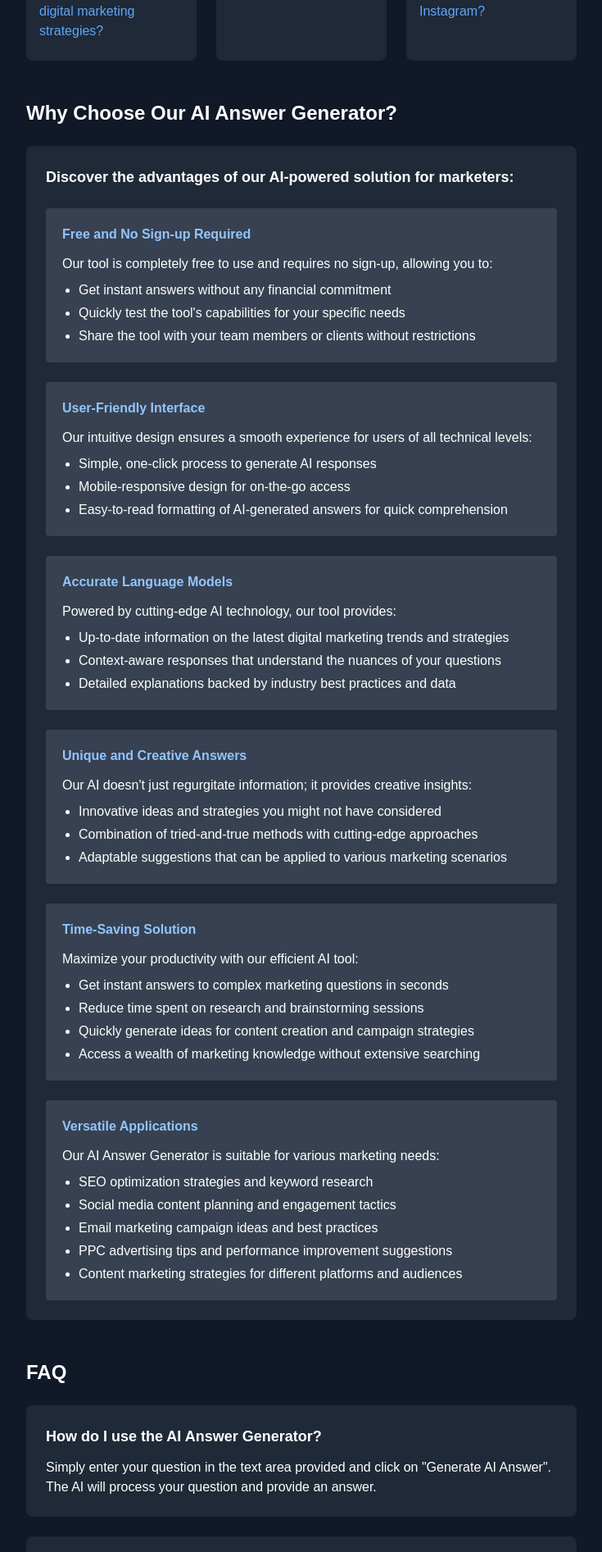
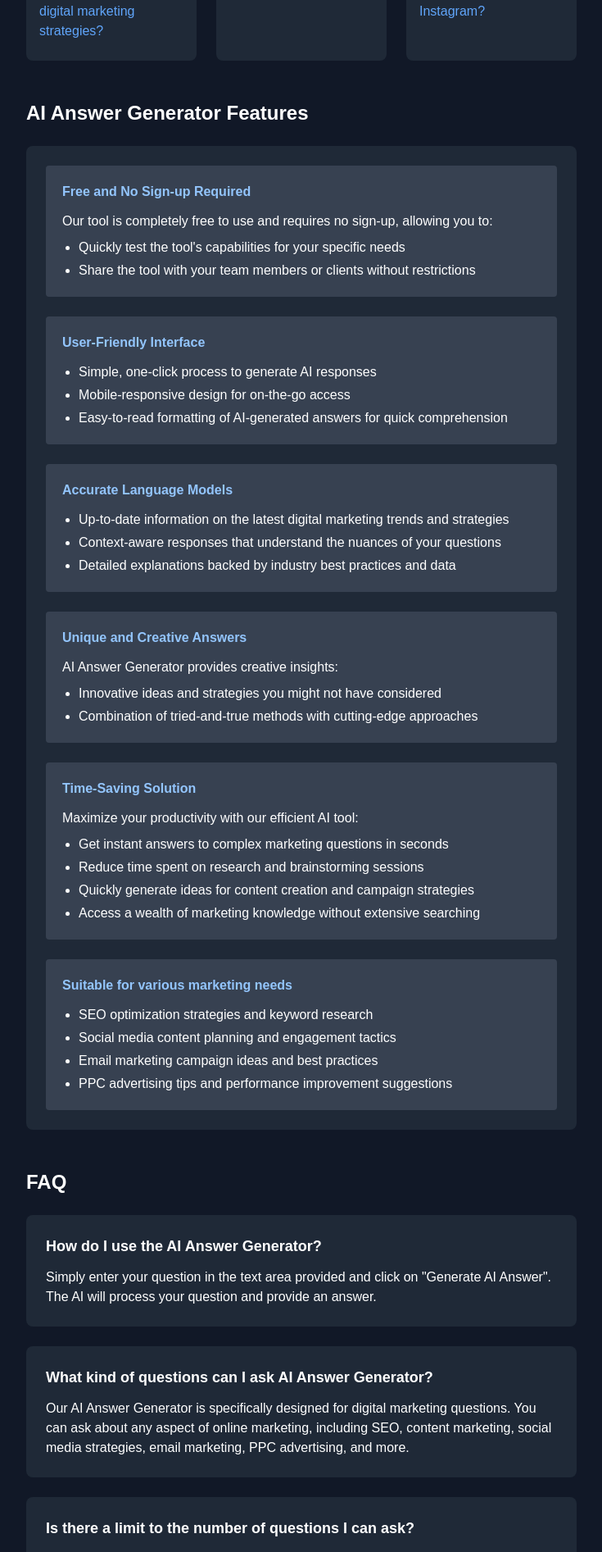
Before and after one commit to axijiajiajia/open-aianswer, a Next.js app: page / in a window 1280 px wide. Shown: the part 729-2622 px from the top of the page at 82% size, without its empty margins (272-1007 px from the left). Built offline with nearby package versions, Linux system fonts and the light colour scheme.

Commit message:
优化密度

```diff
--- a/app/components/Blog.tsx
+++ b/app/components/Blog.tsx
@@ -7,9 +7,9 @@ const Blog: React.FC = () => {
       <div className="mx-auto w-full max-w-7xl px-5 py-16 md:px-10 md:py-20">
         {/* Component */}
         <div className="flex flex-col items-center">
-          <h2 className="text-center text-3xl font-bold md:text-5xl">
+          <h1 className="text-center text-3xl font-bold md:text-5xl">
           AI Answer Generator blog
-          </h2>
+          </h1>
           <p className="mb-8 mt-4 text-center text-sm text-gray-500 sm:text-base md:mb-12 lg:mb-16">
           Explore content related to AI marketing
           </p>
--- a/app/en/page.tsx
+++ b/app/en/page.tsx
@@ -71,22 +71,22 @@ export default function Home() {
 
           {/* Why Choose Our AI Answer Generator? 部分 */}
           <div className="mt-12">
-            <h2 className="text-2xl font-bold mb-6">Why Choose Our AI Answer Generator?</h2>
+            <h2 className="text-2xl font-bold mb-6">AI Answer Generator Features</h2>
             <div className="bg-gray-800 p-6 rounded-lg space-y-6">
-              <h3 className="text-lg font-semibold mb-4">Discover the advantages of our AI-powered solution for marketers:</h3>
+
               <div className="space-y-6">
                 <div className="bg-gray-700 p-5 rounded">
                   <p className="text-blue-300 font-semibold mb-3">Free and No Sign-up Required</p>
                   <p className="mb-2">Our tool is completely free to use and requires no sign-up, allowing you to:</p>
                   <ul className="list-disc pl-5 space-y-1">
-                    <li>Get instant answers without any financial commitment</li>
+
                     <li>Quickly test the tool's capabilities for your specific needs</li>
                     <li>Share the tool with your team members or clients without restrictions</li>
                   </ul>
                 </div>
                 <div className="bg-gray-700 p-5 rounded">
                   <p className="text-blue-300 font-semibold mb-3">User-Friendly Interface</p>
-                  <p className="mb-2">Our intuitive design ensures a smooth experience for users of all technical levels:</p>
+
                   <ul className="list-disc pl-5 space-y-1">
                     <li>Simple, one-click process to generate AI responses</li>
                     <li>Mobile-responsive design for on-the-go access</li>
@@ -95,7 +95,7 @@ export default function Home() {
                 </div>
                 <div className="bg-gray-700 p-5 rounded">
                   <p className="text-blue-300 font-semibold mb-3">Accurate Language Models</p>
-                  <p className="mb-2">Powered by cutting-edge AI technology, our tool provides:</p>
+
                   <ul className="list-disc pl-5 space-y-1">
                     <li>Up-to-date information on the latest digital marketing trends and strategies</li>
                     <li>Context-aware responses that understand the nuances of your questions</li>
@@ -104,11 +104,11 @@ export default function Home() {
                 </div>
                 <div className="bg-gray-700 p-5 rounded">
                   <p className="text-blue-300 font-semibold mb-3">Unique and Creative Answers</p>
-                  <p className="mb-2">Our AI doesn't just regurgitate information; it provides creative insights:</p>
+                  <p className="mb-2">AI Answer Generator provides creative insights:</p>
                   <ul className="list-disc pl-5 space-y-1">
                     <li>Innovative ideas and strategies you might not have considered</li>
                     <li>Combination of tried-and-true methods with cutting-edge approaches</li>
-                    <li>Adaptable suggestions that can be applied to various marketing scenarios</li>
+
                   </ul>
                 </div>
                 <div className="bg-gray-700 p-5 rounded">
@@ -122,14 +122,14 @@ export default function Home() {
                   </ul>
                 </div>
                 <div className="bg-gray-700 p-5 rounded">
-                  <p className="text-blue-300 font-semibold mb-3">Versatile Applications</p>
-                  <p className="mb-2">Our AI Answer Generator is suitable for various marketing needs:</p>
+                  <p className="text-blue-300 font-semibold mb-3">Suitable for various marketing needs</p>
+
                   <ul className="list-disc pl-5 space-y-1">
                     <li>SEO optimization strategies and keyword research</li>
                     <li>Social media content planning and engagement tactics</li>
                     <li>Email marketing campaign ideas and best practices</li>
                     <li>PPC advertising tips and performance improvement suggestions</li>
-                    <li>Content marketing strategies for different platforms and audiences</li>
+
                   </ul>
                 </div>
               </div>
@@ -147,7 +147,7 @@ export default function Home() {
               </div>
 
               <div className="bg-gray-800 p-6 rounded-lg">
-                <h3 className="text-lg font-semibold mb-3">What kind of questions can I ask?</h3>
+                <h3 className="text-lg font-semibold mb-3">What kind of questions can I ask AI Answer Generator?</h3>
                 <p>Our AI Answer Generator is specifically designed for digital marketing questions. You can ask about any aspect of online marketing, including SEO, content marketing, social media strategies, email marketing, PPC advertising, and more.</p>
               </div>
 
```
